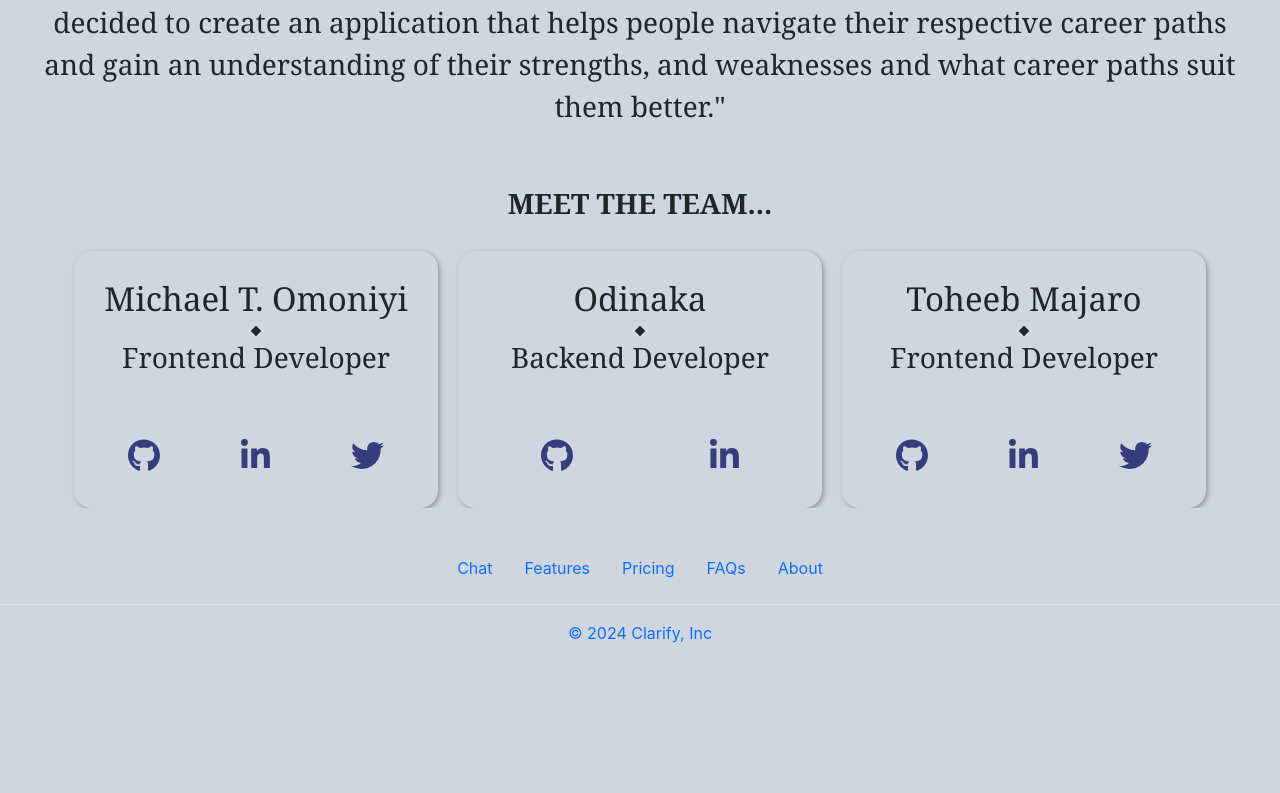
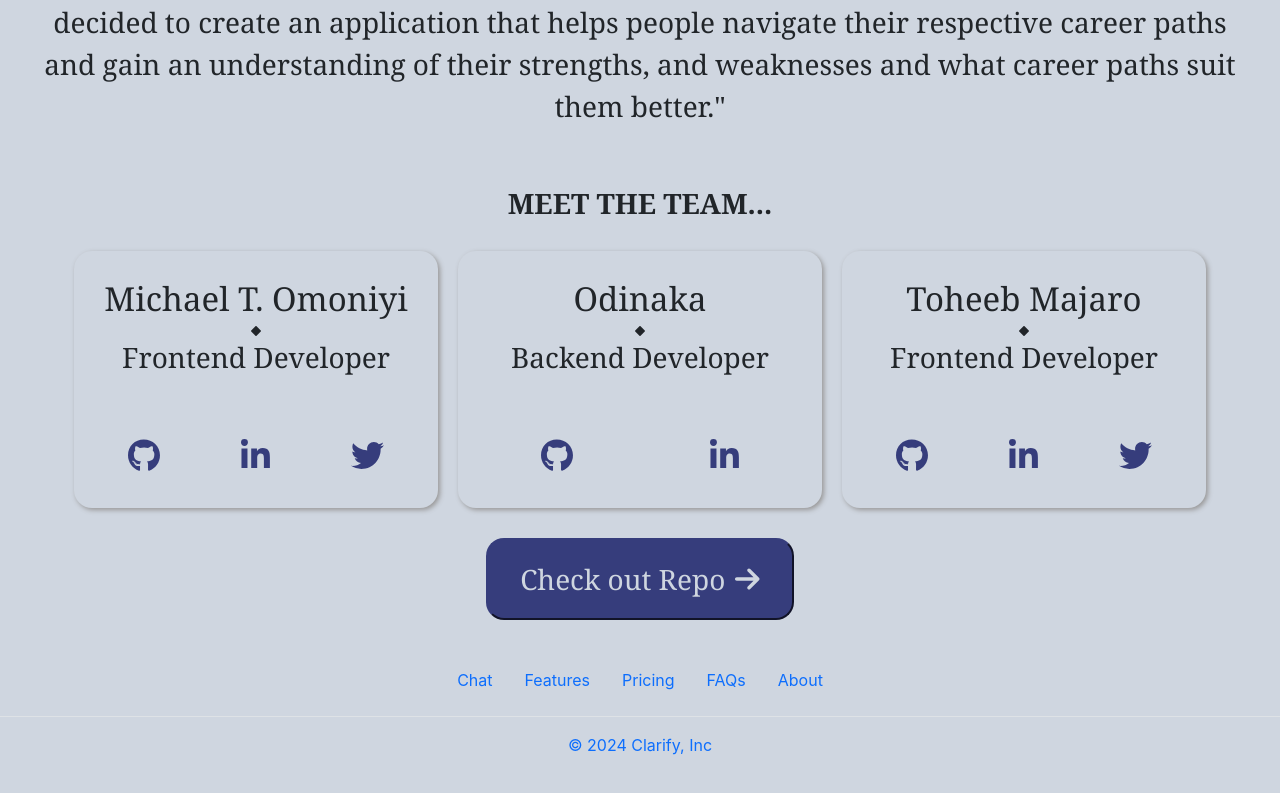
Before and after one commit to MichaelOmoniyi/Clarify, a React (Create React App) app in the folder clarify-app/: page / in a window 1280 px wide. Shown: the part 1710-2503 px from the top of the page. Before the commit the page ends 2411 px from the top, so only its background shows below. Built offline with nearby package versions, Linux system fonts and the light colour scheme; no server answers.

Commit message:
Update page to include the button to check out project repository

```diff
--- a/clarify-app/src/pages/LandingPage.jsx
+++ b/clarify-app/src/pages/LandingPage.jsx
@@ -1,7 +1,7 @@
 import React, { Component } from "react";
 import { Link } from "react-router-dom";
 import { FontAwesomeIcon } from "@fortawesome/react-fontawesome";
-import { faDiamond } from "@fortawesome/free-solid-svg-icons";
+import { faDiamond, faArrowRight } from "@fortawesome/free-solid-svg-icons";
 import {
   faGithub,
   faLinkedinIn,
@@ -189,6 +189,16 @@ export default class LandingPage extends Component {
                 </div>
               </div>
             </div>
+            <a
+              href="https://github.com/MichaelOmoniyi/Clarify"
+              target="_blank"
+              className="repoLink"
+            >
+              <button>
+                Check out Repo
+                <FontAwesomeIcon icon={faArrowRight} />
+              </button>
+            </a>
           </section>
 
           <Footer />
```
